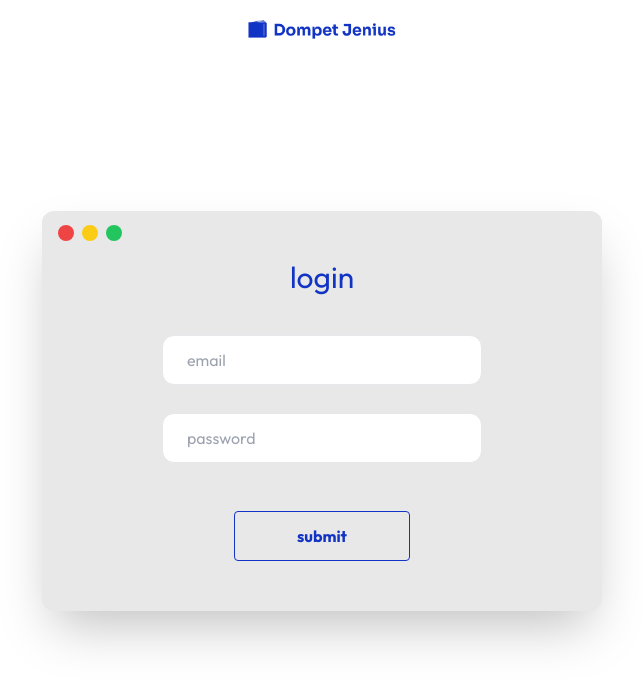
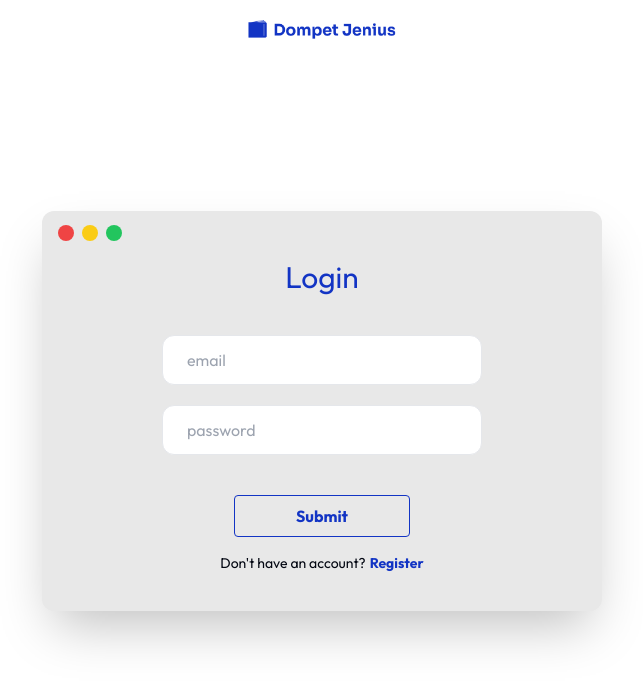
Before and after one commit to alxtim10/montrace, a Next.js app: page /login in a window 1280 px wide. Shown: the top 684 px of the page, without its empty margins (318-961 px from the left). Built offline with nearby package versions, Linux system fonts and the light colour scheme.

Commit message:
fix:add types and adjust some items

```diff
--- a/app/login/page.tsx
+++ b/app/login/page.tsx
@@ -7,12 +7,14 @@ import { useRouter } from "next/navigation";
 import { Alert, AlertDescription, AlertTitle } from "@/components/ui/alert";
 import { useState } from "react";
 import { useRefreshTokenStore } from "@/stores/useRefreshTokenStore";
+import Link from "next/link";
+import { LoginType } from "@/interface";
 
 export default function Home() {
   const { toast } = useToast();
   const { push } = useRouter();
-  const [errorMsg, setErrorMsg] = useState("");
-  const [isLoading, setIsLoading] = useState(false);
+  const [errorMsg, setErrorMsg] = useState<string>("");
+  const [isLoading, setIsLoading] = useState<boolean>(false);
 
   const setRefreshToken = useRefreshTokenStore((state) => state.setRefreshToken);
 
@@ -25,7 +27,7 @@ export default function Home() {
       setErrorMsg("");
       setIsLoading(true);
       const { email, password } = formik.values;
-      const reqBody = {
+      const reqBody: LoginType = {
         email,
         password,
       };
@@ -37,7 +39,7 @@ export default function Home() {
     },
   });
 
-  const login = async (body: any) => {
+  const login = async (body: LoginType) => {
     const asd = await fetch("/api/login", {
       method: "POST",
       body: JSON.stringify(body),
@@ -64,11 +66,9 @@ export default function Home() {
     formik.setFieldValue(event.target.name, event.target.value);
   };
 
-  const link = "";
-
   return (
     <section className="">
-      <Navbar link={link} />
+      <Navbar link={''} />
       <section className="mt-20 md:mt-28 2xl:mt-56 p-10 flex justify-center items-center">
         <div className="w-[25rem] md:w-[35rem] h-[25rem] mx-auto bg-[#e8e8e8] rounded-xl shadow-2xl">
           <div className="flex items-center p-3">
@@ -82,10 +82,10 @@ export default function Home() {
               <span className="w-4 h-4 rounded-full inline-block bg-green-500 cursor-pointer"></span>
             </div>
           </div>
-          <h1 className="text-center text-3xl text-[#1234c4]">login</h1>
+          <h1 className="text-center text-3xl text-[#1234c4]">Login</h1>
 
           <form onSubmit={formik.handleSubmit}>
-            <div className="mt-10 flex flex-col justify-center items-center gap-7">
+            <div className="mt-6 flex flex-col justify-center items-center gap-5 p-4">
               <input
                 name="email"
                 className="w-full max-w-[20rem] px-6 py-3 text-black bg-white border border-gray-200 rounded-xl appearance-none placeholder:text-gray-400 focus:border-slate-400 focus:outline-none focus:ring-blue-500"
@@ -103,9 +103,9 @@ export default function Home() {
               <button
                 disabled={isLoading ? true : false}
                 type="submit"
-                className="mt-5 text-center text-[#1234c4] font-bold bg-transparent w-44 py-3 border border-[#1234c4] hover:bg-[#1234c4] hover:border hover:border-white rounded-sm hover:text-white transition-all"
+                className="mt-5 text-center text-[#1234c4] font-bold bg-transparent w-44 py-2 border border-[#1234c4] hover:bg-[#1234c4] hover:border hover:border-white rounded-sm hover:text-white transition-all"
               >
-                {isLoading ? "loading..." : "submit"}
+                {isLoading ? "loading..." : "Submit"}
               </button>
             </div>
           </form>
@@ -119,6 +119,12 @@ export default function Home() {
               </div>
             </div>
           ) : null}
+          <div className="text-sm flex gap-1 items-center justify-center">
+            <h1>Don't have an account?</h1>
+            <Link
+              href={'/register'}
+              className="text-[#1234c4] font-bold">Register</Link>
+          </div>
         </div>
       </section>
     </section>
--- /dev/null
+++ b/interface/index.ts
@@ -0,0 +1,4 @@
+export interface LoginType {
+    email: string,
+    password: string
+}
```
